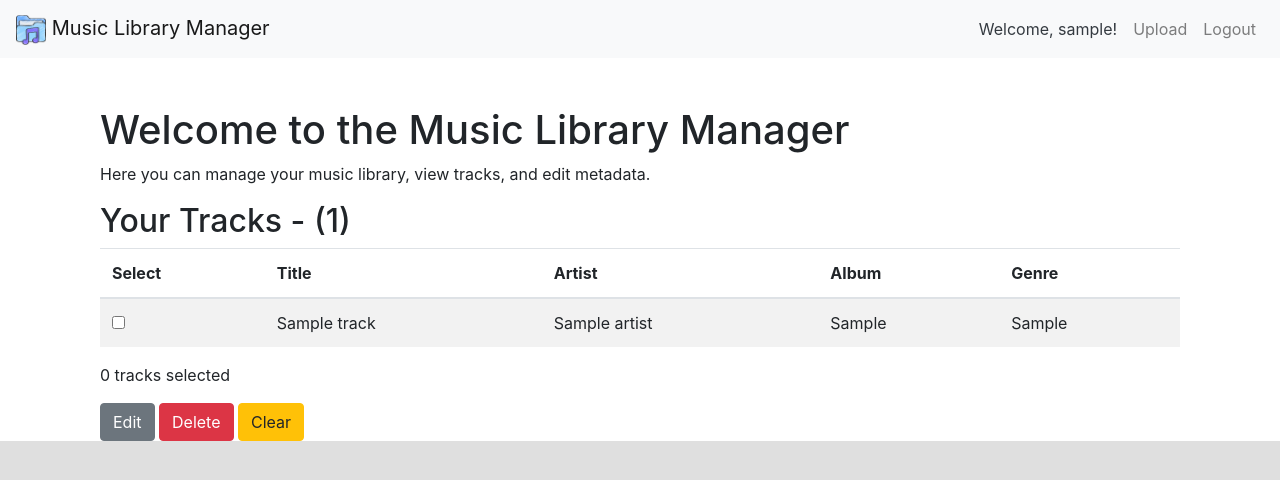
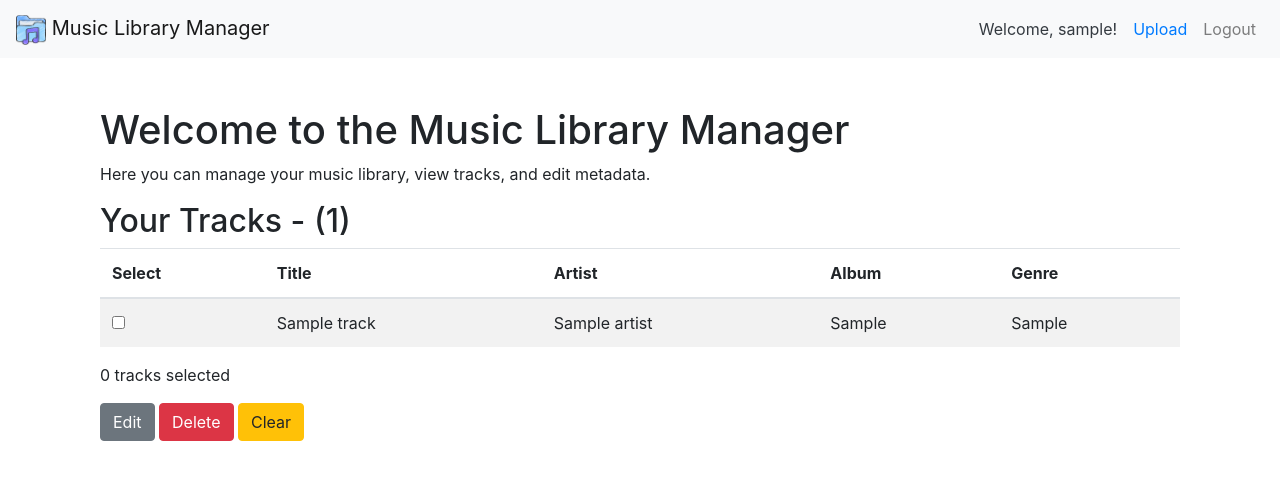
Before and after one commit to CATT-CODE/music-library-manager, a Flask app: page / in a window 1280 px wide. Shown: the top 480 px of the page. Run offline with Flask 3, Linux system fonts and the light colour scheme; a user stored in the database is signed in; tables that the repository leaves empty hold one stand-in row (values such as "Sample post"); some libraries are stand-ins or nearby versions.

Commit message:
Various style improvement - MVP complete

```diff
--- a/app/static/css/style.css
+++ b/app/static/css/style.css
@@ -1,4 +1,4 @@
 :root {
-    background-color: rgb(223, 223, 223);
+    /* background-color: rgb(223, 223, 223); */
     text-align: center;
   }
--- a/app/templates/base.html
+++ b/app/templates/base.html
@@ -27,7 +27,7 @@
                     Welcome, {{ current_user.username }}!
                 </span>
                 <li class="nav-item">
-                    <a class="nav-link" href="{{ url_for('upload') }}">Upload</a>
+                    <a class="nav-link text-primary" href="{{ url_for('upload') }}">Upload</a>
                 </li>
                 <li class="nav-item">
                     <a class="nav-link" href="{{ url_for('logout') }}">Logout</a>
--- a/app/templates/index.html
+++ b/app/templates/index.html
@@ -14,7 +14,7 @@
     <p>Here you can manage your music library, view tracks, and edit metadata.</p>
 
     {% if current_user.username %}
-    <h2>Your Tracks - ({{ tracks|length }})</h2>
+    <h2 class="mt-3">Your Tracks - ({{ tracks|length }})</h2>
 
     <form action="{{ url_for('bulk_action') }}" method="post">
         <table class="table table-striped">
--- a/config.py
+++ b/config.py
@@ -6,7 +6,7 @@ load_dotenv(find_dotenv())
 BASE_DIR = os.path.abspath(os.path.dirname(__file__))
 
 SECRET_KEY = os.getenv('SECRET_KEY')
-UPLOAD_FOLDER = os.path.join(BASE_DIR, 'uploads')
+
 ALLOWED_EXTENSIONS = {'mp3', 'wav', 'flac'}
 
 DATABASE_USER = os.getenv('DATABASE_USER')
```
